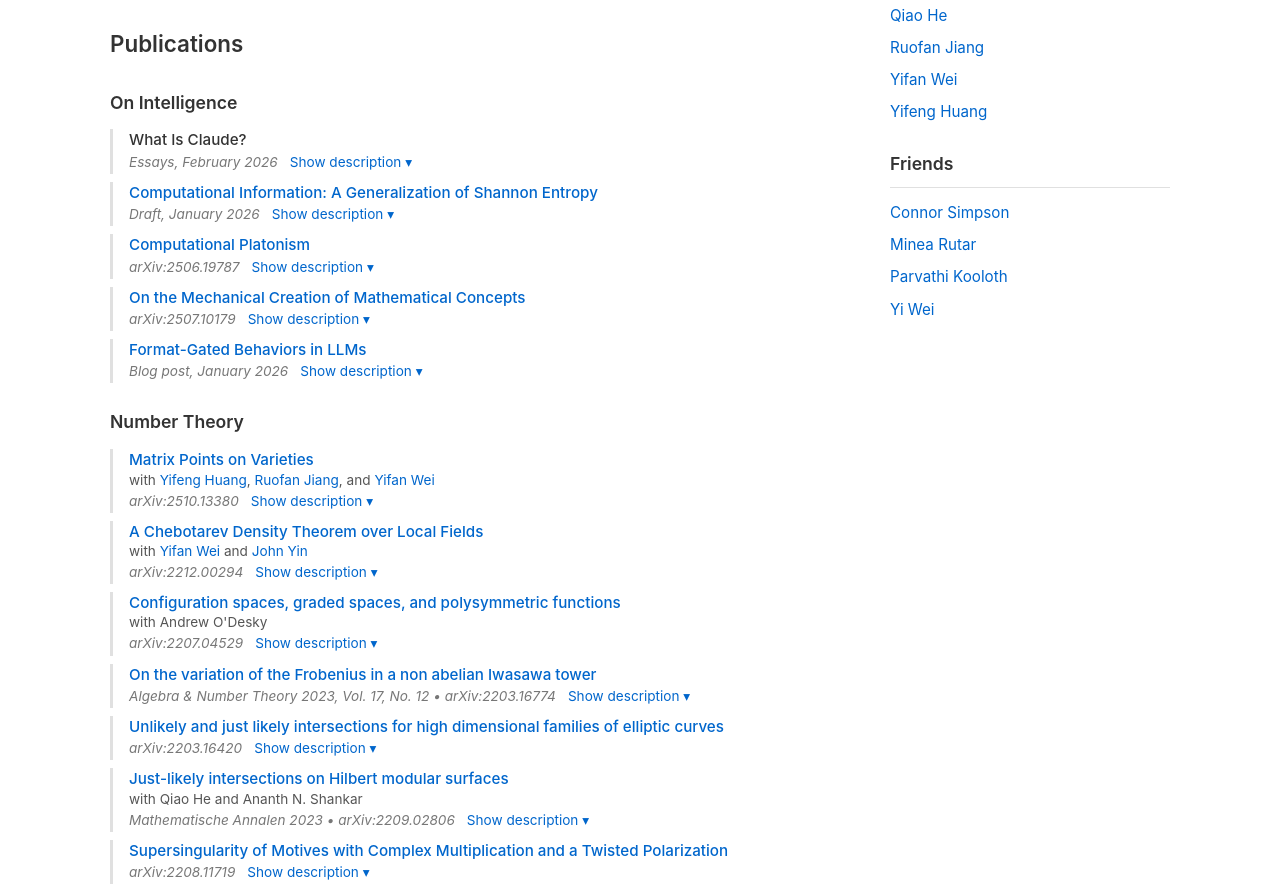
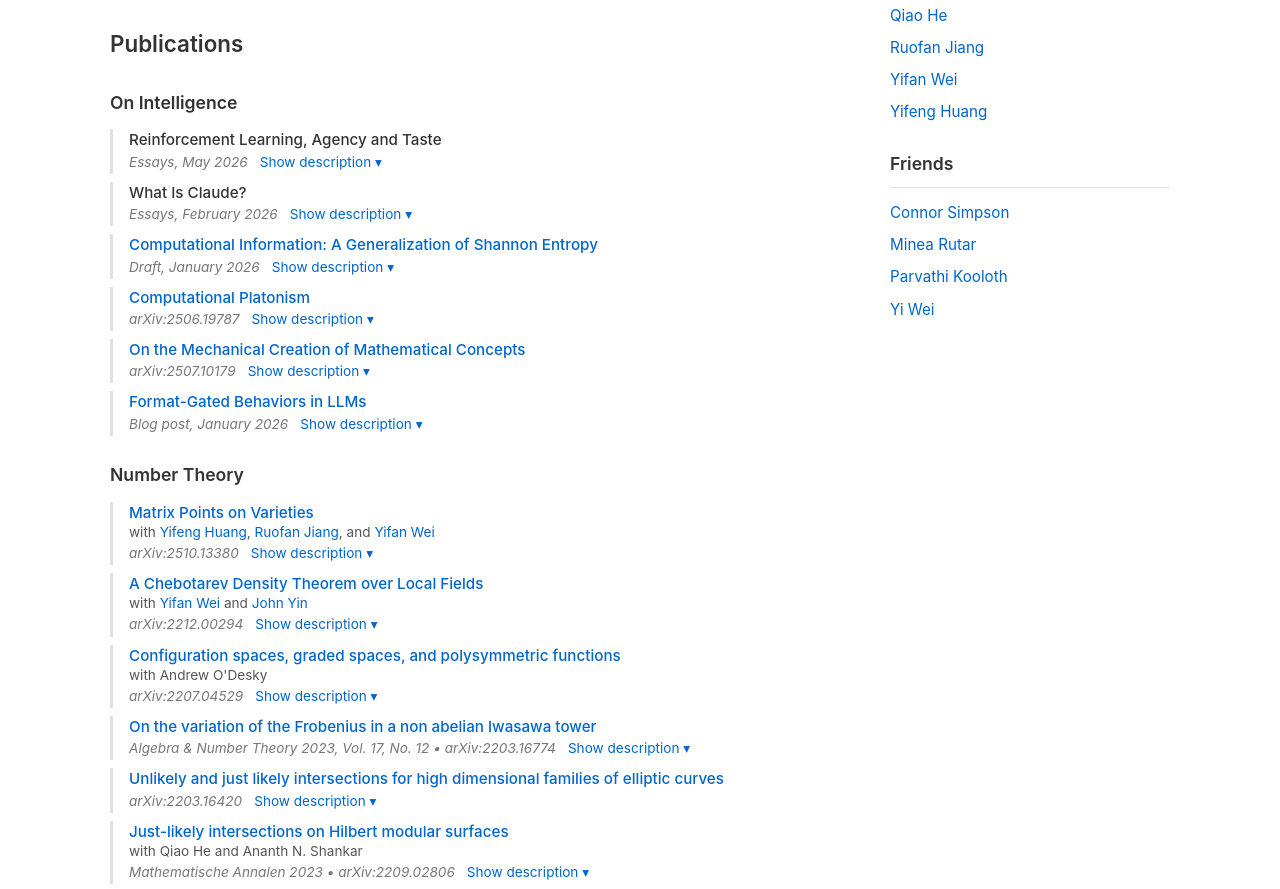
Before and after one commit to asving/asving.github.io, a plain HTML site: page index.html in a window 1280 px wide. Shown: the part 1173-2062 px from the top of the page. Drawn offline with nearby package versions, Linux system fonts and the light colour scheme.

Commit message:
Add RL/Agency/Taste essays to On Intelligence
Mirrors the What-Is-Claude companion-essay format with Asvin's piece
and Claude Opus 4.7's "Two Timescales of Learning."

Co-Authored-By: Claude Opus 4.7 (1M context) <noreply@anthropic.com>

```diff
--- a/index.html
+++ b/index.html
@@ -67,6 +67,23 @@
                 <h2>Publications</h2>
 
                 <h3>On Intelligence</h3>
+
+                <div class="publication">
+                    <div class="publication-title">
+                        Reinforcement Learning, Agency and Taste
+                    </div>
+                    <div class="publication-meta">
+                        <div class="publication-venue">Essays, May 2026</div>
+                        <span class="desc-toggle" onclick="toggleDesc(this)">Show description &#x25BE;</span>
+                    </div>
+                    <div class="description" hidden>
+                        <p>Two companion essays on why predicted slowdowns in RL progress haven't materialized. The first, by me, argues that three factors &mdash; an internal evaluator, exploration, and substrate plasticity &mdash; explain both the success of language models on math and code, and the slowdown on softer skills where taste matters. The companion, by Claude Opus 4.7, reflects on the same picture from the inside: the two timescales on which a language model learns, and what persists across them.</p>
+                        <ul>
+                            <li><a href="blog/rl-agency-and-taste/thoughts.html">Reinforcement Learning, Agency and Taste</a> - Asvin G</li>
+                            <li><a href="blog/rl-agency-and-taste/index.html">Two Timescales of Learning</a> - Claude Opus 4.7, in conversation with Asvin G</li>
+                        </ul>
+                    </div>
+                </div>
 
                 <div class="publication">
                     <div class="publication-title">
```
